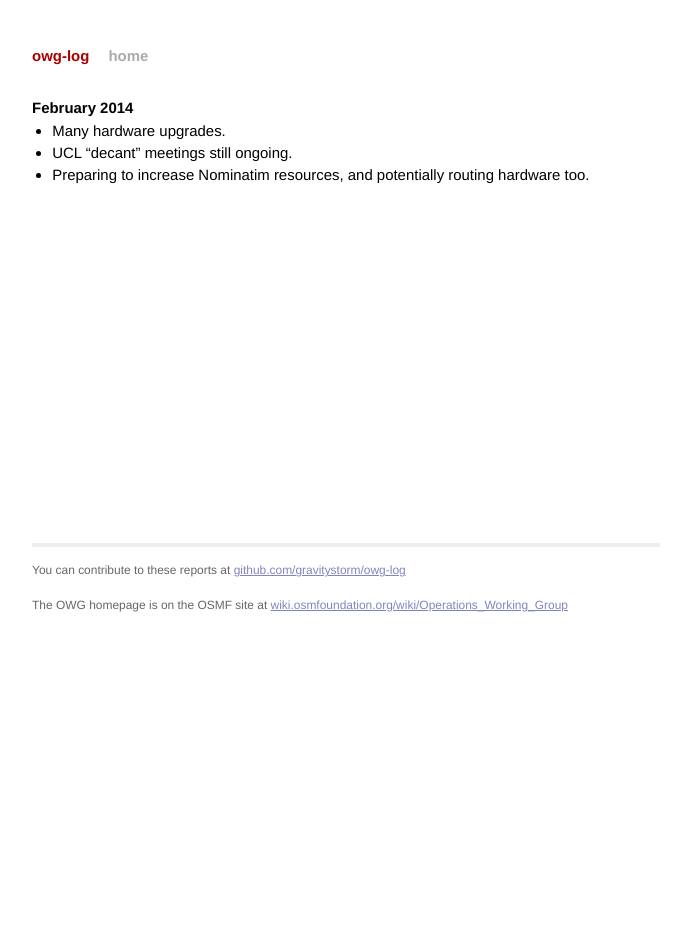
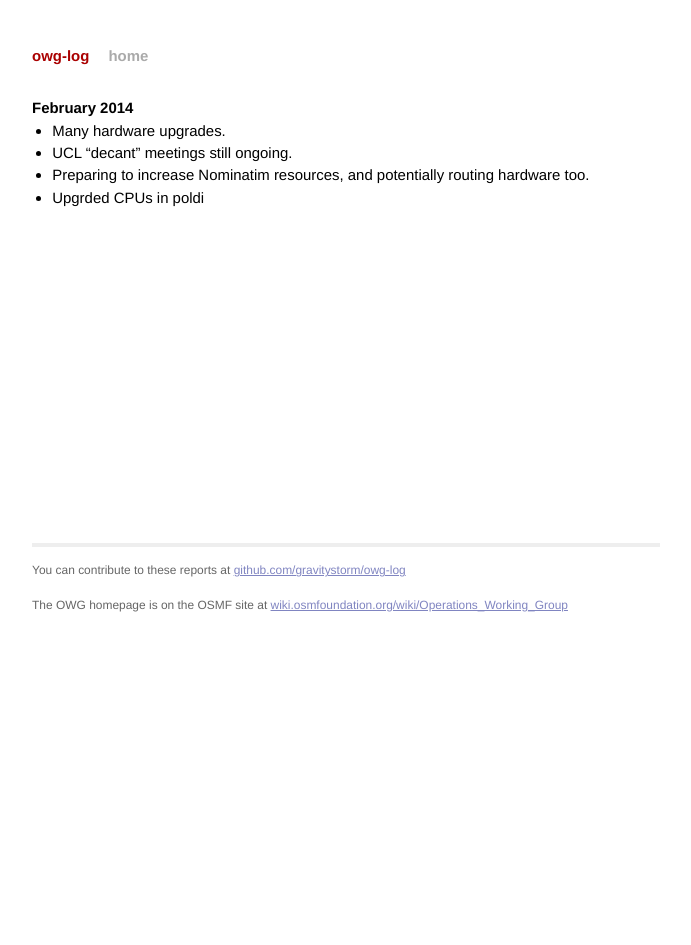
Before and after one commit to openstreetmap/owg-website, a Jekyll site: the page built from _posts/2014-02-01-february.md, in a window 1280 px wide. Shown: the whole page, without its empty margins (294-985 px from the left). Built offline with Jekyll 4.4.1, drawn with Linux system fonts in a browser that asks for light colours; Markdown is read by kramdown in place of the engine named in the settings.

Commit message:
Document poldi CPU upgrade

```diff
--- a/_posts/2014-02-01-february.md
+++ b/_posts/2014-02-01-february.md
@@ -7,3 +7,4 @@ date:   2014-02-28 23:59:59
 * Many hardware upgrades.
 * UCL “decant” meetings still ongoing.
 * Preparing to increase Nominatim resources, and potentially routing hardware too.
+* Upgrded CPUs in poldi
```
